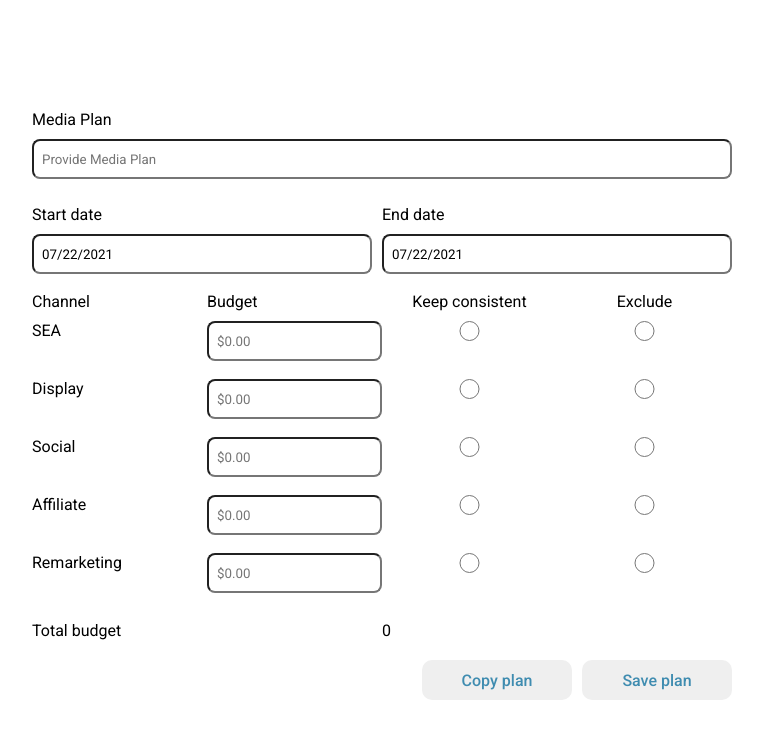
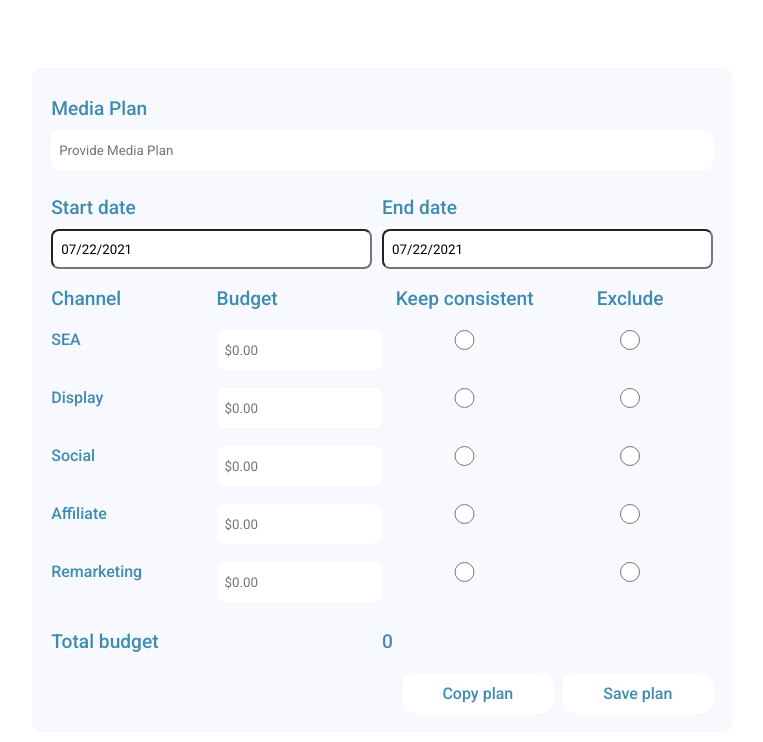
Before and after one commit to olgayavnel/input-mask-form-and-rechart-linechart, a React (Create React App) app: page / in a window 1280 px wide. Shown: the top 742 px of the page, without its empty margins (258-1021 px from the left). Built offline with nearby package versions, Linux system fonts and the light colour scheme.

Commit message:
added styling

```diff
--- a/src/Components/DatePickerComponent.js
+++ b/src/Components/DatePickerComponent.js
@@ -8,11 +8,14 @@ const DatePickerWrap = styled.section`
   display: flex;
   width: 100%;
   justify-content: end;
+  font-weight: ${(props) => props.fontWeight};
 `;
 const DatePickerStartWrap = styled.div`
   width: 50%;
   padding-right: 10px;
-  .dataPicker{
+  font-weight: 500;
+  font-size: 1.2rem;
+  .dataPicker {
     padding: 0.5rem;
     width: 100%;
     margin-bottom: 0.5rem;
@@ -20,20 +23,21 @@ const DatePickerStartWrap = styled.div`
     height: 40px;
     outline: none;
   }
-  .react-datepicker-wrapper{
+  .react-datepicker-wrapper {
     width: 100%;
   }
   p {
-    padding: 10px 0px 10px 0px
+    padding: 10px 0px 10px 0px;
   }
 `;
 const DatePickerEndWrap = styled.div`
   width: 50%;
-  .react-datepicker-wrapper{
+  font-weight: 500;
+  font-size: 1.2rem;
+  .react-datepicker-wrapper {
     width: 100%;
-
   }
-  .dataPicker{
+  .dataPicker {
     padding: 0.5rem;
     width: 100%;
     margin-bottom: 0.5rem;
@@ -41,7 +45,7 @@ const DatePickerEndWrap = styled.div`
     height: 40px;
   }
   p {
-    padding: 10px 0px 10px 0px
+    padding: 10px 0px 10px 0px;
   }
 `;
 
@@ -59,7 +63,7 @@ const DatePickerComponent = () => {
           selectsStart
           startDate={startDate}
           endDate={endDate}
-          className = "dataPicker"
+          className='dataPicker'
         />
       </DatePickerStartWrap>
       <DatePickerEndWrap>
@@ -71,7 +75,7 @@ const DatePickerComponent = () => {
           startDate={startDate}
           endDate={endDate}
           minDate={startDate}
-          className = "dataPicker"
+          className='dataPicker'
         />
       </DatePickerEndWrap>
     </DatePickerWrap>
--- a/src/Components/FormComponent.js
+++ b/src/Components/FormComponent.js
@@ -20,18 +20,35 @@ const Grid = styled.div`
 const Form = styled.form`
   width: 100%;
   height: 100%;
+  background-color: #f7f9ff;
+  color: #3f8cb0;
+  padding: 1.2rem;
+  border-radius: 10px;
 `;
 
 const Row = styled.div`
   display: flex;
   width: 100%;
   margin-top: ${(props) => props.marginTop}px;
+  margin-bottom: ${(props) => props.marginBottom}px;
 `;
 
 const Col = styled.div`
   padding: 10px 0px 0px 0px;
   flex: ${(props) => props.size};
   text-align: ${(props) => props.align};
+  font-size: ${(props) => props.fontSize}rem;
+  font-weight: 500;
+`;
+
+const LabelMedia = styled.label`
+  margin-bottom: 0.5rem;
+  width: 100%;
+  font-weight: 500;
+  font-size: 1.2rem;
+  p {
+    padding: 10px 0px 10px 0px;
+  }
 `;
 
 const Label = styled.label`
@@ -44,16 +61,9 @@ const Label = styled.label`
   }
 `;
 
-const LabelMedia = styled.label`
-  margin-bottom: 0.5rem;
-  width: 100%;
-  p {
-    padding: 10px 0px 10px 0px;
-  }
-`;
-
 const Input = styled.input`
   padding: 0.5rem;
+  border: none;
   border-radius: 8px;
   width: 100%;
   height: 40px;
@@ -77,12 +87,13 @@ const Button = styled.button`
   width: 150px;
   border-radius: 10px;
   height: 40px;
-  font-size: 16px;
+  font-size: 1rem;
   font-weight: 500;
   margin-left: 10px;
-  color: white;
+  /* color: white; */
   border: none;
   cursor: pointer;
+  background-color: white;
   color: #3f8cb0;
   &:hover {
     color: white;
@@ -144,17 +155,22 @@ function FormComponent() {
           <Row>
             <DatePickerComponent />
           </Row>
-          <Row>
+
+          <Row marginBottom={10}>
             {optionsData.map((item, index) => (
-              <Col key={index} size={item.size} align={item.align}>
+              <Col
+                key={index}
+                fontSize={1.2}
+                size={item.size}
+                align={item.align}
+              >
                 {item.name}
               </Col>
             ))}
           </Row>
-
           {costs.map((item, index) => (
             <Row key={index}>
-              <Col size={1}>
+              <Col size={1} fontSize={1}>
                 <Label
                   name='name'
                   data-id={index}
@@ -185,10 +201,10 @@ function FormComponent() {
           ))}
 
           <Row marginTop={10}>
-            <Col size={1}>
+            <Col size={1} fontSize={1.2}>
               <p>Total budget</p>
             </Col>
-            <Col size={1}>
+            <Col size={1} fontSize={1.2}>
               <p>{getTotalCosts()}</p>
             </Col>
           </Row>
```
